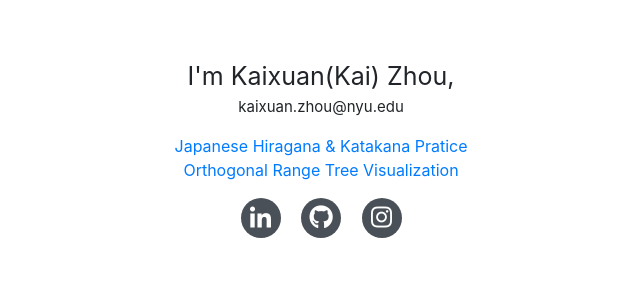
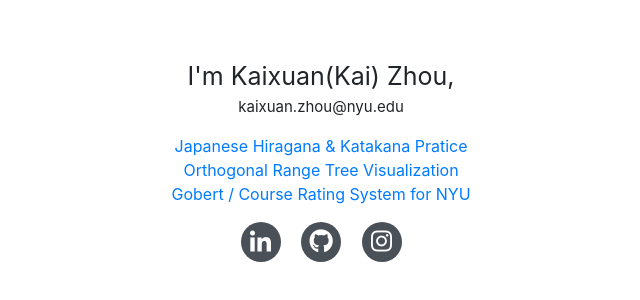
Before and after one commit to ZhouJoseph/ZhouJoseph.github.io, a plain HTML site: page index.html in a window 1280 px wide. Shown: the part 242-542 px from the top of the page, without its empty margins (319-959 px from the left). Drawn offline with Linux system fonts and the light colour scheme.

Commit message:
added Gobert

```diff
--- a/index.html
+++ b/index.html
@@ -49,6 +49,11 @@
             Orthogonal Range Tree Visualization
           </a>
         </div>
+        <div>
+          <a href="https://gobert.herokuapp.com/">
+            Gobert / Course Rating System for NYU
+          </a>
+        </div>
         <!-- <div>
           <form method="get" action="img/KaixuanZhou_Resume.pdf">
             <button type="submit" class="btn btn-outline-secondary">Resume.pdf</button>
```
